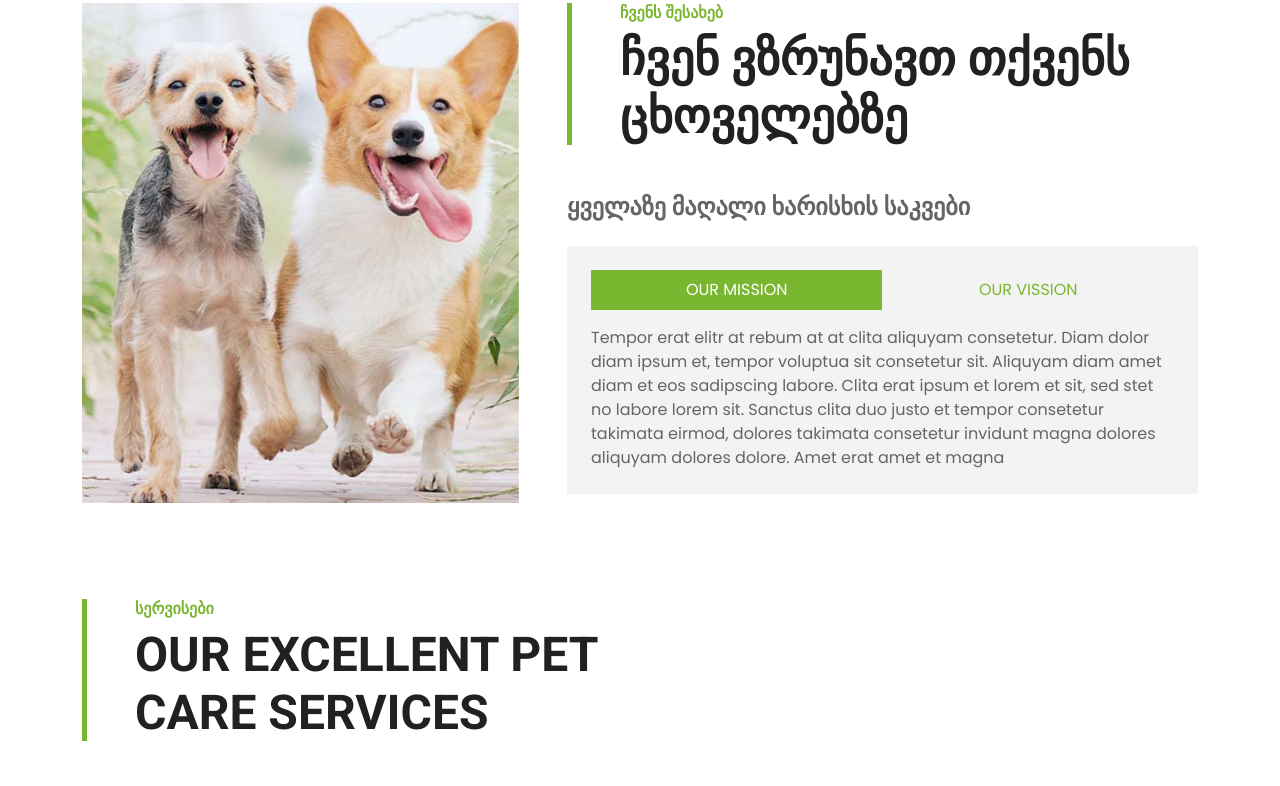
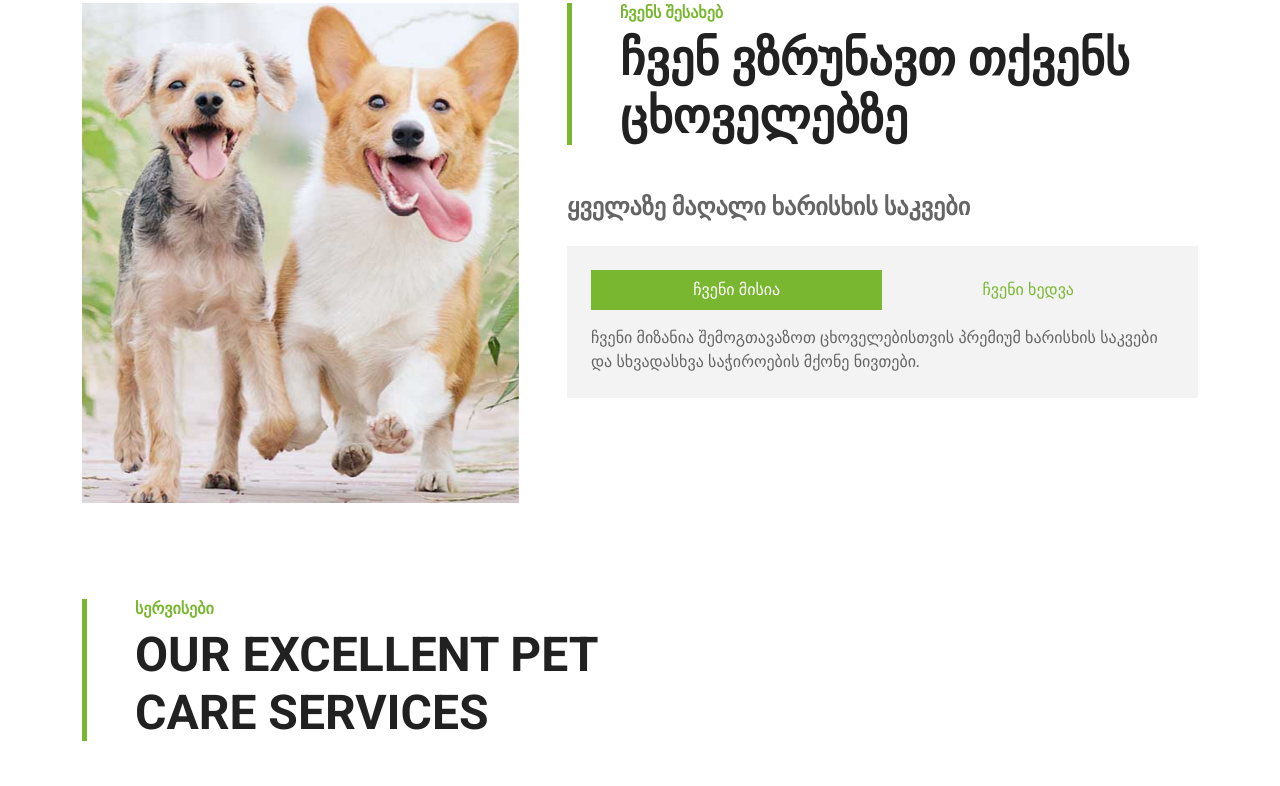
Before and after one commit to MARRIAMI1/m-pets, a plain HTML site: page index.html in a window 1280 px wide. Shown: the part 861-1647 px from the top of the page. Drawn offline with nearby package versions, Linux system fonts and the light colour scheme; a script that the page names is missing; a web font is replaced by a local one.

Commit message:
1 file modified

```diff
--- a/index.html
+++ b/index.html
@@ -160,20 +160,20 @@
                             <li class="nav-item w-50" role="presentation">
                                 <button class="nav-link text-uppercase w-100 active" id="pills-1-tab" data-bs-toggle="pill"
                                     data-bs-target="#pills-1" type="button" role="tab" aria-controls="pills-1"
-                                    aria-selected="true">Our Mission</button>
+                                    aria-selected="true">ჩვენი მისია</button>
                             </li>
                             <li class="nav-item w-50" role="presentation">
                                 <button class="nav-link text-uppercase w-100" id="pills-2-tab" data-bs-toggle="pill"
                                     data-bs-target="#pills-2" type="button" role="tab" aria-controls="pills-2"
-                                    aria-selected="false">Our Vission</button>
+                                    aria-selected="false">ჩვენი ხედვა</button>
                             </li>
                         </ul>
                         <div class="tab-content" id="pills-tabContent">
                             <div class="tab-pane fade show active" id="pills-1" role="tabpanel" aria-labelledby="pills-1-tab">
-                                <p class="mb-0">Tempor erat elitr at rebum at at clita aliquyam consetetur. Diam dolor diam ipsum et, tempor voluptua sit consetetur sit. Aliquyam diam amet diam et eos sadipscing labore. Clita erat ipsum et lorem et sit, sed stet no labore lorem sit. Sanctus clita duo justo et tempor consetetur takimata eirmod, dolores takimata consetetur invidunt magna dolores aliquyam dolores dolore. Amet erat amet et magna</p>
+                                <p class="mb-0">ჩვენი მიზანია შემოგთავაზოთ ცხოველებისთვის პრემიუმ ხარისხის საკვები და სხვადასხვა საჭიროების მქონე ნივთები.</p>
                             </div>
                             <div class="tab-pane fade" id="pills-2" role="tabpanel" aria-labelledby="pills-2-tab">
-                                <p class="mb-0">Tempor erat elitr at rebum at at clita aliquyam consetetur. Diam dolor diam ipsum et, tempor voluptua sit consetetur sit. Aliquyam diam amet diam et eos sadipscing labore. Clita erat ipsum et lorem et sit, sed stet no labore lorem sit. Sanctus clita duo justo et tempor consetetur takimata eirmod, dolores takimata consetetur invidunt magna dolores aliquyam dolores dolore. Amet erat amet et magna</p>
+                                <p class="mb-0">ჩვენი ხედვაა </p>
                             </div>
                         </div>
                     </div>
```
